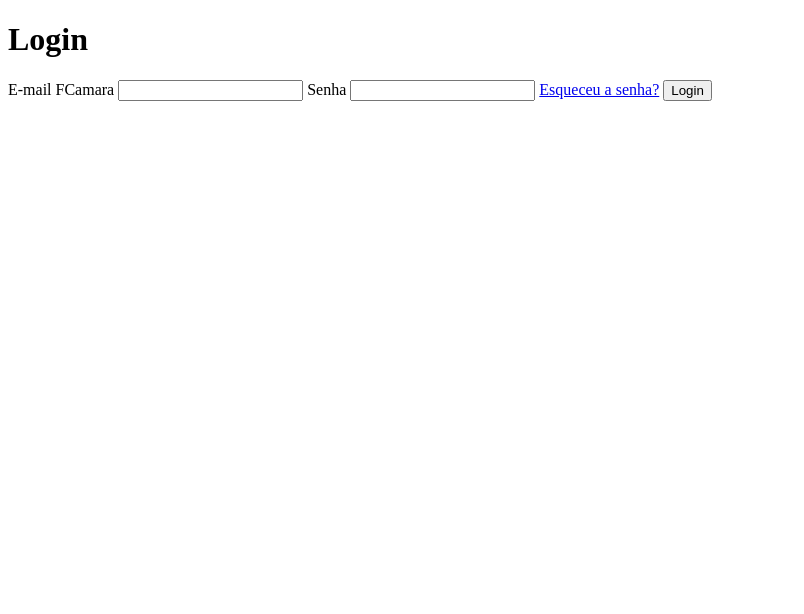
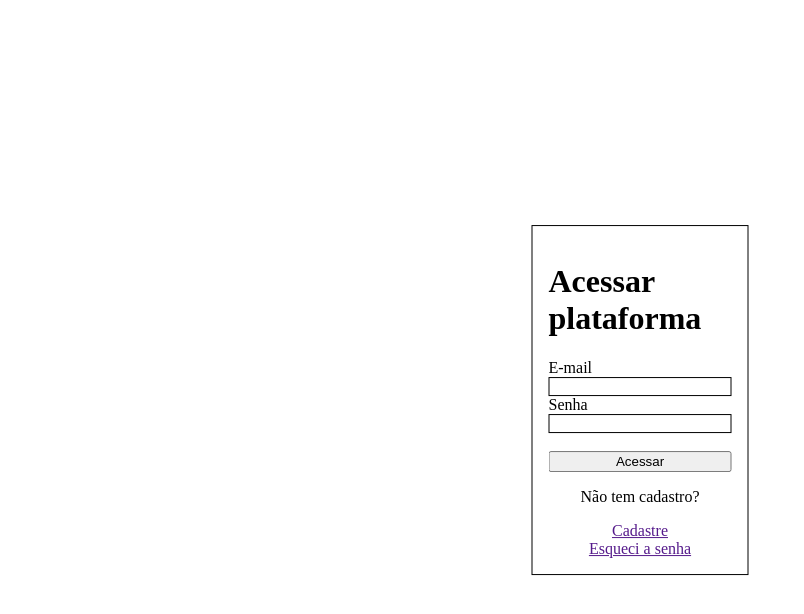
Before and after one commit to gabrielatferreira/desafio-fcamara, a plain HTML site: page login/index-login.html in a window 1280 px wide. Shown: the whole page, without its empty margins (0-804 px from the left). Drawn offline with Linux system fonts and the light colour scheme.

Commit message:
tela de login

```diff
--- a/login/index-login.html
+++ b/login/index-login.html
@@ -4,25 +4,37 @@
     <meta charset="UTF-8">
     <meta http-equiv="X-UA-Compatible" content="IE=edge">
     <meta name="viewport" content="width=device-width, initial-scale=1.0">
-    <link rel="stylesheet" href="style-login.css" />
-    <title>page1-alterar*</title>
+    <link rel="stylesheet" type="text/css" href="style-login.css"/>
+    <title>Login</title>
 </head>
 <body>
     <header><!--cabeçalho?--></header>
 
     <div id="login-container">
-        <h1>Login</h1>
-        <form action="">
-            <label for="email">E-mail FCamara</label>
-            <input type="email" name="email" id="email">  <!--placeholder? autocomplete?--><!--name resgata o valor pro back-->
-            <label for="password">Senha</label>
-            <input type="password" name="password" id="password"> <!--placeholder? -->
-            <a href="?" id="forgot-password">Esqueceu a senha?</a>
-            <input type="submit" value="Login">
+        <h1>Acessar<br>plataforma</h1>
+        <form>
+            <div class="field">
+                <label for="email">E-mail</label>
+                <br>
+                <input type="email" name="email" id="email">
+            </div>
+            <div class="field">
+                <label for="password">Senha</label>
+                <br>
+                <input type="password" name="password" id="password">
+            </div>
+            <br>
+            <button>Acessar</button>
+            <div id="links">
+                <p>Não tem cadastro?</p>
+                <a href="">Cadastre</a>
+                <br>
+                <a href="" id="forgot-password">Esqueci a senha</a>
+            </div>
         </form>
-
     </div>
 
-    <link rel="script" href="main-login.js">
+    <script type="text/javascript" src="main-login.js"></script>
+
 </body>
 </html>
--- a/login/style-login.css
+++ b/login/style-login.css
@@ -0,0 +1,24 @@
+body {
+
+}
+
+#login-container {
+   position: absolute;
+   top: 50%;
+   left: 50%;
+   transform: translate(-50%,-50%);
+   padding: 16px;
+   border: 1px solid #000;
+}
+
+#email, #password {
+    border: 1px solid #000;
+}
+
+button {
+    width: 100%;
+}
+
+#links {
+    text-align: center;
+}
```
